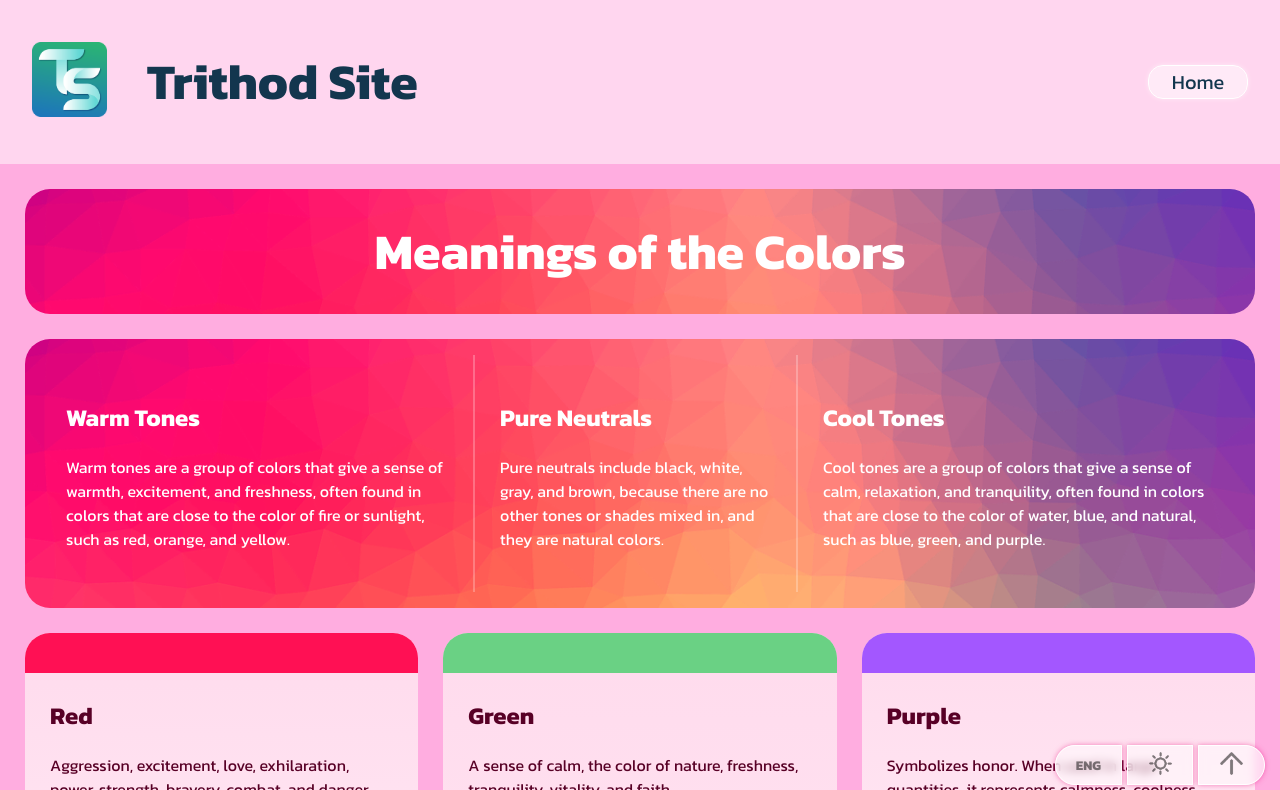
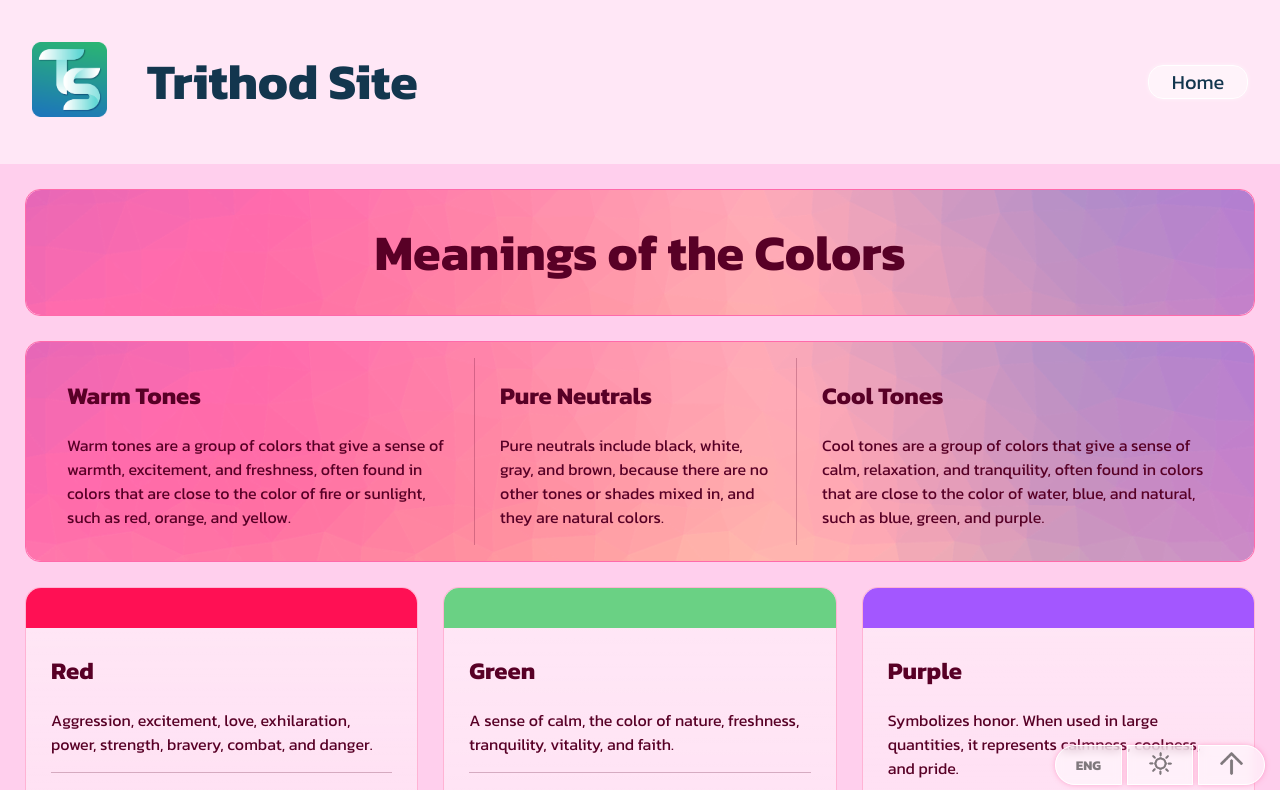
Before and after one commit to tritotsripol/proj7-colorsmeanings, a plain HTML site: page index.html in a window 1280 px wide. Both pictures are taken after a click on the button 1160 px from the left and 765 px from the top of the page. Shown: the top 790 px of the page. Drawn offline with Linux system fonts and the light colour scheme.

Commit message:
Add files via upload

```diff
--- a/index.html
+++ b/index.html
@@ -28,22 +28,28 @@
     <h1 class="title-box" style="font-size: 50px;" data-en="Meanings of the Colors" data-th="ความหมายของแต่ละสี"></h1>
     <div class="headbox">
       <div>
+        <section>
           <h2 data-en="Warm Tones" data-th="โทนสีร้อน"></h2>
           <p data-th="โทนสีร้อนคือกลุ่มสีที่ให้ความรู้สึกอบอุ่น กระตุ้น และสดใส มักจะอยู่ในช่วงสีที่ใกล้เคียงกับสีของไฟหรือแสงแดด เช่น สีแดง สีส้ม สีเหลือง"
               data-en="Warm tones are a group of colors that give a sense of warmth, excitement, and freshness, often found in colors that are close to the color of fire or sunlight, such as red, orange, and yellow.">
           </p>
+        </section>
       </div>
       <div>
+        <section>
           <h2 data-en="Pure Neutrals" data-th="โทนสีกลาง"></h2>
           <p data-th="โทนสีกลางได้แก่ สีดำ สีขาว สีน้ำตาล และสีเทา เพราะไม่มีสีโทนอื่นหรือเฉดสีแฝงผสมอยู่เลยและเป็นสีธรรมชาติ"
               data-en="Pure neutrals include black, white, gray, and brown, because there are no other tones or shades mixed in, and they are natural colors.">
           </p>
+        </section>
       </div>
       <div>
+        <section>
           <h2 data-en="Cool Tones" data-th="โทนสีเย็น"></h2>
           <p data-th="โทนสีเย็นคือกลุ่มสีที่ให้ความรู้สึกสงบ ผ่อนคลาย และเงียบสงบ มักจะอยู่ในช่วงสีที่ใกล้เคียงกับสีของน้ำ ฟ้า และธรรมชาติ เช่น สีฟ้า สีเขียว สีม่วง"
               data-en="Cool tones are a group of colors that give a sense of calm, relaxation, and tranquility, often found in colors that are close to the color of water, blue, and natural, such as blue, green, and purple.">
           </p>
+        </section>
       </div>
     </div>
 
@@ -188,7 +194,7 @@
       </div>
     </section>
 
-    <div class="origin">
+    <div class="origin"><br>
       <div data-en="Sources" data-th="แหล่งข้อมูล"></div>
       <a href="https://www.psy.chula.ac.th/th/feature-articles/psychological-aspects-of-color/">https://www.psy.chula.ac.th/th/feature-articles/psychological-aspects-of-color/</a><br>
       <a href="https://www.stkc.go.th/info/สีแต่ละสีส่งผลต่อความรู้สึกอย่างไร">https://www.stkc.go.th/info/สีแต่ละสีส่งผลต่อความรู้สึกอย่างไร</a><br>
--- a/styles.css
+++ b/styles.css
@@ -58,7 +58,7 @@ h1 {
   margin:25px;
 }
 body {
-  background-color: #580026;
+  background-color: #2f1b22;
   margin: 0;
 }
 .title-box {
@@ -69,22 +69,27 @@ body {
   padding-bottom: 0.5em;
   padding-left:10px;
   padding-right:10px;
+  border-radius: 15px;
+  border: 1px solid #b20561;
 }
 .title-box::before {
   content: "";
   position: absolute;
   top: 0; left: 0; right: 0; bottom: 0;
   background-image: url(colorful.png);
+  border-radius: 15px;
+  opacity: 0.3;
   background-size: cover;
-  border-radius: 25px;
   z-index:-1;
 }
 .headbox {
   position: relative;
   color: white;
-  border-radius: 25px;
+  border-radius: 15px;
   display:flex;
   justify-content: center;
+  border-radius: 15px;
+  border: 1px solid #b20561;
   padding: 1em;
 }
 .headbox::before {
@@ -93,14 +98,15 @@ body {
   top: 0; left: 0; right: 0; bottom: 0;
   background-image: url(colorful.png);
   background-size: cover;
-  border-radius: 25px;
+  border-radius: 15px;
+  opacity: 0.3;
   z-index:-1;
 }
 .headbox > div:not(:nth-child(3n)) {
-  border-right: rgba(255, 255, 255, 0.25) 2.5px solid;
+  border-right: #ffffff40 1px solid;
 }
 .headbox > div {
-  padding: 25px;
+  padding: 0 25px;
 }
 .color {
   column-count: 3;
@@ -112,17 +118,18 @@ body {
 }
 .color > div {
   color: white;
-  border-radius: 25px;
+  border-radius: 15px;
   padding: 25px;
   height: max-content;
   transition: transform 0.5s ease, box-shadow 0.5s ease;
   break-inside: avoid;
   margin-bottom: 25px;
-  background: linear-gradient(to bottom, #b20561, #e90d4e);
+  border: 1px solid #b20561;
+  background: linear-gradient(to bottom, #b2056180, #b2056120);
 }
 .color >div:hover {
   transform: scale(1.01);
-  box-shadow: 0 10px 10px #00000050;
+  box-shadow: 0 0px 10px #b20561;
 }
 .color >div >div {
   position: relative;
@@ -131,12 +138,12 @@ body {
   height: 2.5em;
   margin: -25px;
   margin-bottom: 25px;
-  border-radius: 25px 25px 0 0;
+  border-radius: 15px 15px 0 0;
 }
 
 hr {
-  border: solid 0.5px white;
-  opacity: 25%;
+  border: none;
+  border-bottom: solid 1px #ffffff40;
 }
 
 .origin {
@@ -252,13 +259,13 @@ opacity: 1;
 /* themebtn */
 
 body::-webkit-scrollbar {
-background: rgba(0,0,0, 0.5);
+background: #00000080;
 border-radius: 25px;
 width: 15px;
 height: 15px;
 }
 body::-webkit-scrollbar-thumb {
-background: rgba(255,255,255,0.5);
+background: #b20561;
 border-radius: 25px;
 width: 50%;
 height: 15px;
@@ -296,13 +303,13 @@ body.light::-webkit-scrollbar {
   background: rgba(255,255,255, 0.5);
 }
 body.light::-webkit-scrollbar-thumb {
-  background: #ee147f80;
+  background: #ff6aaa;
 }
 
 body.light .gotop, body.light .themebtn {
   background-color: rgba(255,255,255,0.5);
   border: solid 1px white;
-  box-shadow:0 0 5px #ee147f80;
+  box-shadow:0 0 5px #ff6aaa80;
   transition: background-color 1s ease, box-shadow 1s ease;
 }
 body.light .gotop:hover, body.light .themebtn:hover {
@@ -316,7 +323,7 @@ body.light .uppy, body.light .themeicon {
 body.light .sectionbtn {
   background-color: rgba(255,255,255,0.5);
   border: solid 1px white;
-  box-shadow:0 0 5px #ee147f80;
+  box-shadow:0 0 5px #ff6aaa80;
   transition: background-color 1s ease, color 1s ease, box-shadow 1s ease;
 }
 body.light .sectionbtn:hover {
@@ -359,11 +366,22 @@ body.light .home > a > button:hover {
 }
 
 body.light {
-  background-color: #ffade0 ;
+  background-color: #ffcfed ;
 }
 
 body.light .color >div:hover {
-  box-shadow: 0 10px 10px #ff64be50;
+  box-shadow: 0 0px 10px #ffb3d4;
+}
+
+body.light .title-box, body.light .headbox {
+  border: 1px solid #ff6aaa;
+  color: #580026;
+}
+body.light .title-box:before, body.light .headbox:before{
+  opacity: 0.5;
+}
+body.light .headbox > div:not(:nth-child(3n)) {
+  border-right: #58002640 1px solid;
 }
 
 body.light .origin > div, body.light .origin > a {
@@ -375,9 +393,9 @@ body.light .title-box::before, body.light .headbox::before {
 }
 body.light .color>div {
   color: #580026;
-  background: linear-gradient(to bottom, #ffdbed, #ffedf6);
+  border: 1px solid #ffb3d4;
+  background: linear-gradient(to bottom, #ffffff80, #ffffff40);
 }
 body.light hr{
-  border: solid 0.5px #580026;
-  opacity: 25%;
+  border-bottom: solid 0.5px #58002640;
 }
```
Lines whose indentation alone changed are shown as unchanged.
